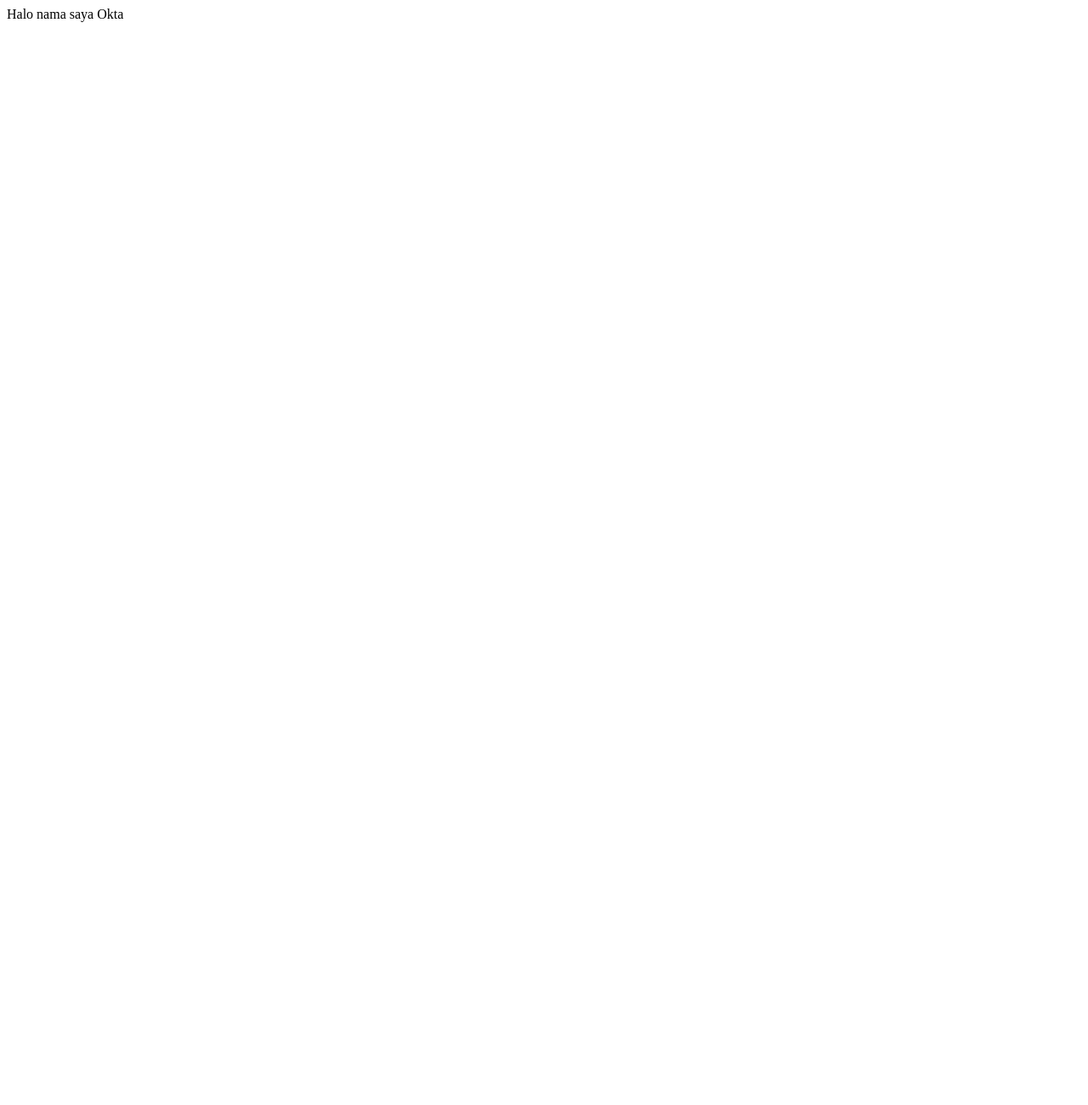
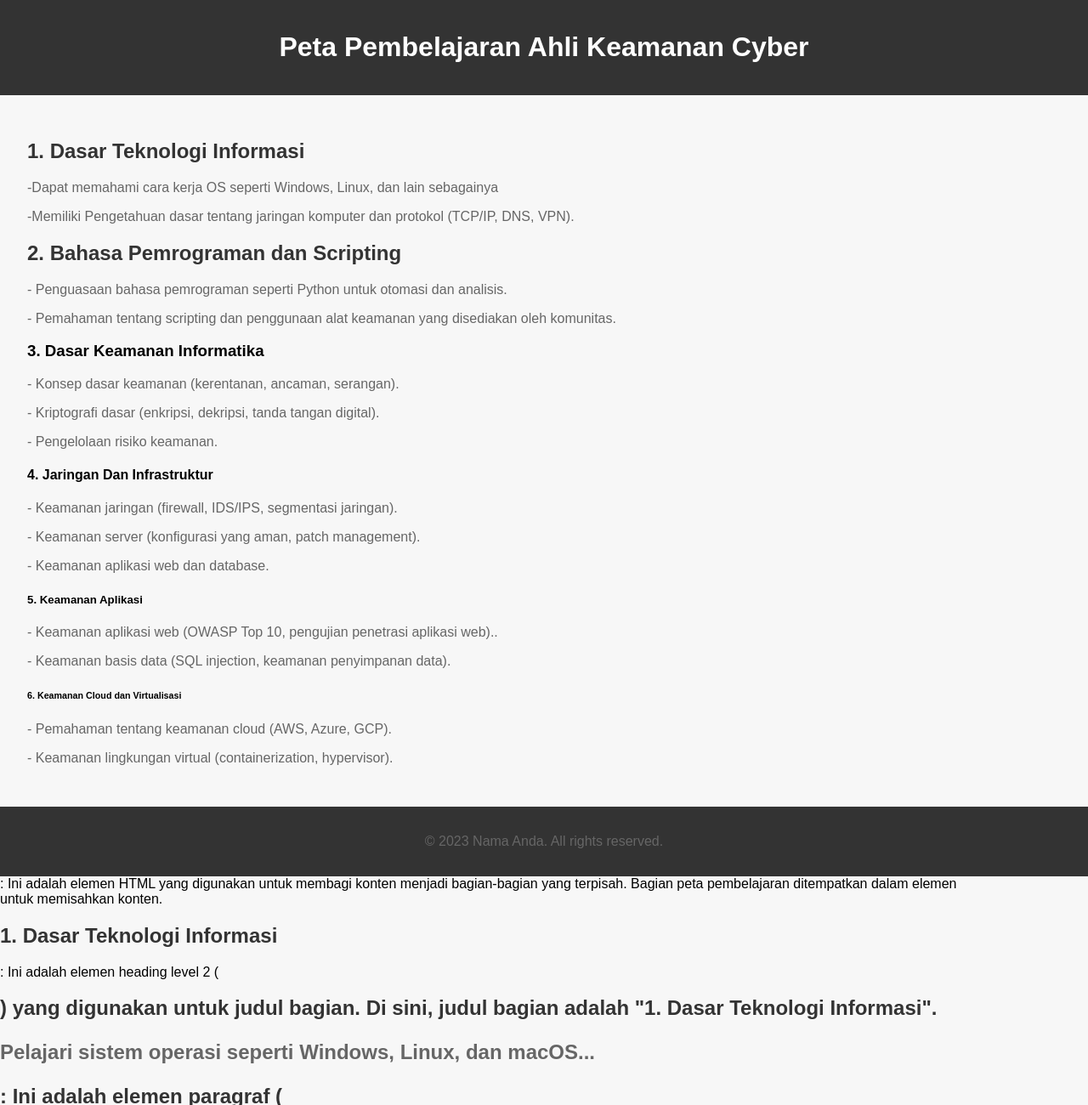
Before and after one commit to oktaach/oktaach.github.io, a plain HTML site: page index.html in a window 1280 px wide. Shown: the top 1300 px of the page at 85% size. Before the commit the page ends 800 px from the top, so only its background shows below. Drawn offline with Linux system fonts and the light colour scheme.

Commit message:
Update index.html

```diff
--- a/index.html
+++ b/index.html
@@ -1 +1,85 @@
-Halo nama saya Okta
+<!DOCTYPE html>
+<html lang="en">
+<head>
+<meta charset="UTF-8">
+<meta name="viewport" content="width=device-width, initial-scale=1.0">
+<title>Peta Pembelajaran Ahli Keamanan Cyber</title>
+<style>
+  body {
+    font-family: Arial, sans-serif;
+    margin: 0;
+    padding: 0;
+    background-color: #f7f7f7;
+  }
+  header {
+    background-color: #333;
+    color: #fff;
+    text-align: center;
+    padding: 1rem;
+  }
+  main {
+    padding: 2rem;
+  }
+  h2 {
+    color: #333;
+  }
+  p {
+    color: #666;
+  }
+  footer {
+    text-align: center;
+    padding: 1rem;
+    background-color: #333;
+    color: #fff;
+  }
+</style>
+</head>
+<body>
+  <header>
+    <h1>Peta Pembelajaran Ahli Keamanan Cyber</h1>
+  </header>
+  <main>
+    <section>
+      <h2>1. Dasar Teknologi Informasi</h2>
+      <p>-Dapat memahami cara kerja OS seperti Windows, Linux, dan lain sebagainya</p>
+      <p>-Memiliki Pengetahuan dasar tentang jaringan komputer dan protokol (TCP/IP, DNS, VPN).</p>
+    </section>
+    <section>
+      <h2>2. Bahasa Pemrograman dan Scripting</h2>
+      <p>- Penguasaan bahasa pemrograman seperti Python untuk otomasi dan analisis.</p>
+      <p>- Pemahaman tentang scripting dan penggunaan alat keamanan yang disediakan oleh komunitas.</p>
+    </section>
+    <section>
+    <h3>3. Dasar Keamanan Informatika</h3>
+      <p>- Konsep dasar keamanan (kerentanan, ancaman, serangan).</p>
+      <p>- Kriptografi dasar (enkripsi, dekripsi, tanda tangan digital).</p>
+      <p>- Pengelolaan risiko keamanan.</p>
+     </section>
+    <section>
+    <h4>4. Jaringan Dan Infrastruktur</h4>
+      <p>- Keamanan jaringan (firewall, IDS/IPS, segmentasi jaringan).</p>
+      <p>- Keamanan server (konfigurasi yang aman, patch management).</p>
+      <p>- Keamanan aplikasi web dan database.</p>
+    </section>
+    <section>
+    <h5>5. Keamanan Aplikasi</h5>
+      <p>- Keamanan aplikasi web (OWASP Top 10, pengujian penetrasi aplikasi web)..</p>
+      <p>- Keamanan basis data (SQL injection, keamanan penyimpanan data).</p>
+    </section>
+    <section>
+    <h6>6. Keamanan Cloud dan Virtualisasi</h6>
+      <p>- Pemahaman tentang keamanan cloud (AWS, Azure, GCP).</p>
+      <p>- Keamanan lingkungan virtual (containerization, hypervisor).</p>
+    </section>
+  </main>
+  <footer>
+    <p>&copy; 2023 Nama Anda. All rights reserved.</p>
+  </footer>
+</body>
+</html>
+
+<section>: Ini adalah elemen HTML yang digunakan untuk membagi konten menjadi bagian-bagian yang terpisah. Bagian peta pembelajaran ditempatkan dalam elemen <section> untuk memisahkan konten.
+<h2>1. Dasar Teknologi Informasi</h2>: Ini adalah elemen heading level 2 (<h2>) yang digunakan untuk judul bagian. Di sini, judul bagian adalah "1. Dasar Teknologi Informasi".
+<p>Pelajari sistem operasi seperti Windows, Linux, dan macOS...</p>: Ini adalah elemen paragraf (<p>) yang berisi konten deskriptif tentang bagian tersebut. Ini adalah tempat di mana Anda dapat menjelaskan apa yang harus dipelajari dalam bagian ini.
+Anda dapat mengganti konten dalam elemen <h2> dan <p> sesuai dengan peta pembelajaran Anda. Setiap bagian dalam peta pembelajaran dapat diatur dengan elemen <section>, dan setiap bagian dapat memiliki judul yang berbeda (<h2>) serta deskripsi yang sesuai (<p>).
+Pastikan Anda memahami bahwa elemen HTML ini membentuk struktur dasar halaman web, di mana elemen seperti <h2> dan <p> memberikan semantik pada konten Anda. Dalam kode HTML, elemen-elemen ini dikelilingi oleh tanda "<" dan ">", serta diakhiri dengan tanda "/".
```
